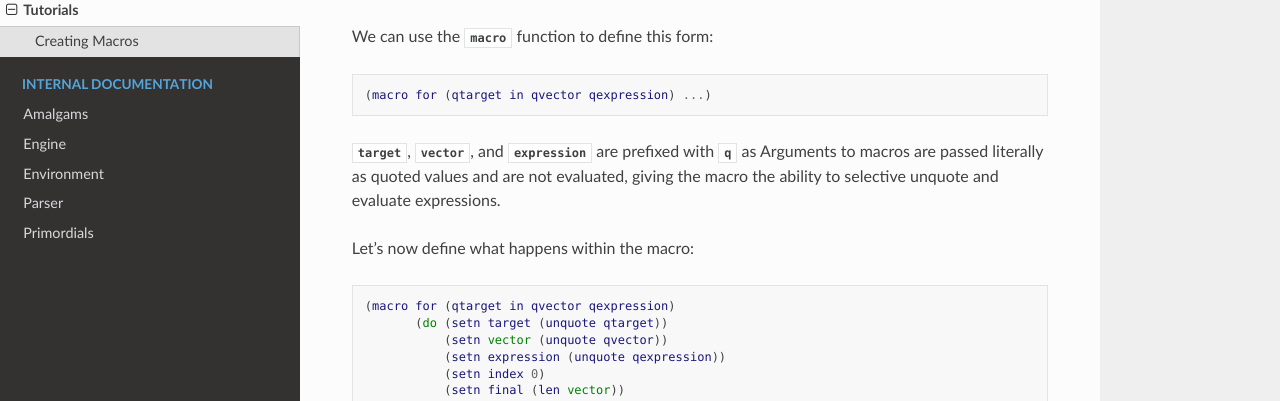
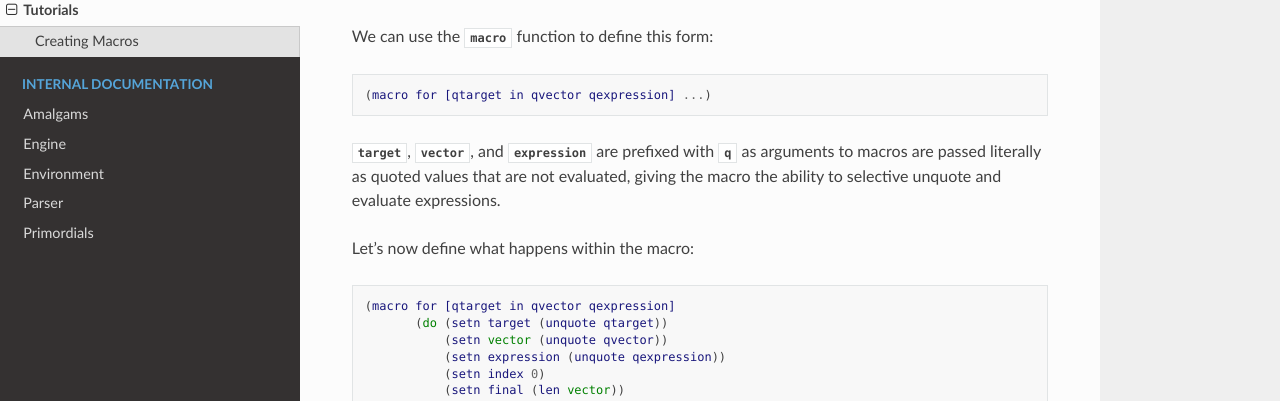
Before and after one commit to purefunctor/amalgam-lisp, a Sphinx documentation site: the page built from docs/tutorials.rst, in a window 1280 px wide and 1400 px high, scrolled down 280 px. Shown: the part 172-573 px from the top of the window. Built offline with Sphinx 7.4.7 and the Read the Docs theme 2.0.0, drawn with Linux system fonts in a browser that asks for light colours; some of the changed text lies outside the part shown.

Commit message:
Fix typos and brackets in tutorials.rst

```diff
--- a/docs/tutorials.rst
+++ b/docs/tutorials.rst
@@ -21,18 +21,18 @@ We can use the :data:`macro` function to define this form:
 
 .. code-block:: lisp
 
-    (macro for (qtarget in qvector qexpression) ...)
+    (macro for [qtarget in qvector qexpression] ...)
 
 :data:`target`, :data:`vector`, and :data:`expression` are prefixed
-with :data:`q` as Arguments to macros are passed literally as quoted
-values and are not evaluated, giving the macro the ability to
+with :data:`q` as arguments to macros are passed literally as quoted
+values that are not evaluated, giving the macro the ability to
 selective unquote and evaluate expressions.
 
 Let's now define what happens within the macro:
 
 .. code-block:: lisp
 
-    (macro for (qtarget in qvector qexpression)
+    (macro for [qtarget in qvector qexpression]
            (do (setn target (unquote qtarget))
                (setn vector (unquote qvector))
                (setn expression (unquote qexpression))
@@ -75,7 +75,7 @@ Let's test it out on the REPL:
 
 .. code-block:: lisp
 
-    > (macro for (qtarget in qvector qexpression)
+    > (macro for [qtarget in qvector qexpression]
     |        (do (setn target (unquote qtarget))
     |            (setn vector (unquote qvector))
     |            (setn expression (unquote qexpression))
```
